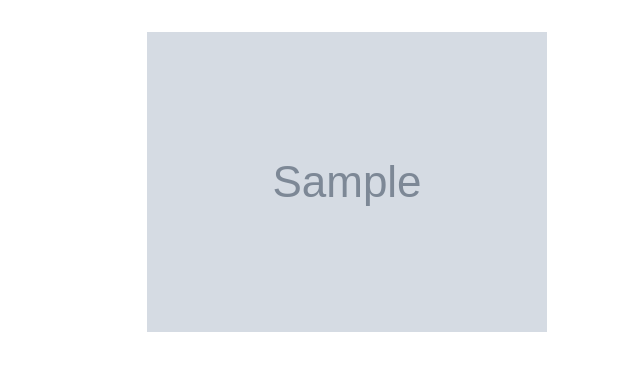
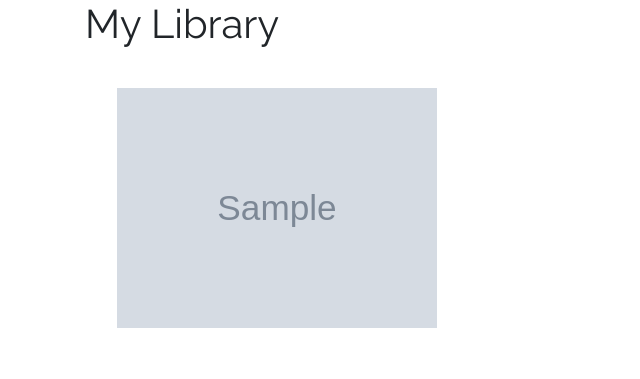
Before and after one commit to lvmor/grow, a Python web app: template templates/user.html in a window 1280 px wide. Shown: the part 56-435 px from the top of the page, without its empty margins (0-640 px from the left). Run offline with Jinja, Linux system fonts and the light colour scheme; the template is opened without the code that fills it: most values are stand-ins (such as "Sample title", 1, 10 or a date in 2020); grey boxes marked "Sample" are stand-in pictures; some libraries are stand-ins or nearby versions.

Commit message:
updated mybooks

```diff
--- a/templates/mybooks.html
+++ b/templates/mybooks.html
@@ -1,24 +1,14 @@
 {% extends "layout.html"%}
 
 {% block content %}
+<h1 class="text-headers">My Library</h1>
+<div class="row mylibrary-wrapper" id="results">
+    {% for mybook in mybooks %}
+    <div class="col-md-3 form-group">
+        <img src="{{ mybook.book_id.image }}" alt="{{ mybook.book_id.title }}" style="height: 15em" />
 
-<section class="mylibrary-wrapper">
-    {% for mybook in mybooks %}
-    <article>
-        <div class="col-md-4" id="results">
-
-            <div class="form-group">
-
-                <div class="col text-center">
-                    <img src="{{ mybook.book_id.image }}" alt="{{ mybook.book_id.title }}" />
-                </div>
-
-            </div>
-
-        </div>
-
-    </article>
+    </div>
     {% endfor %}
-</section>
+</div>
 
 {% endblock %}
```
